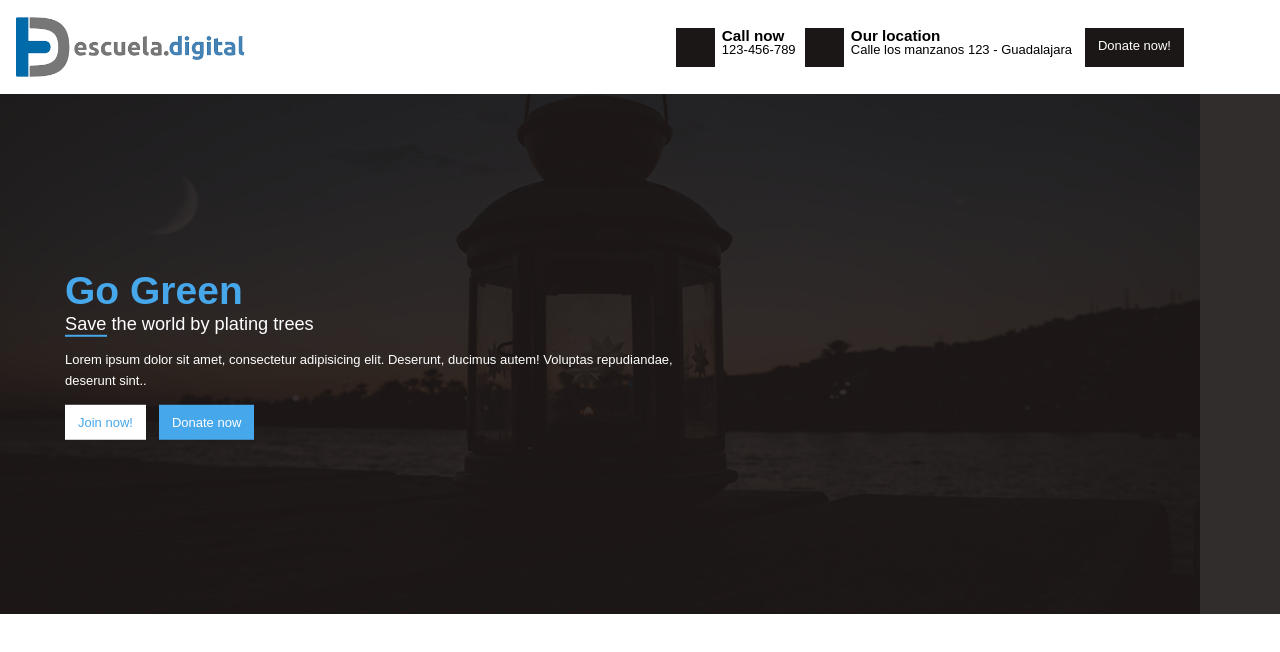
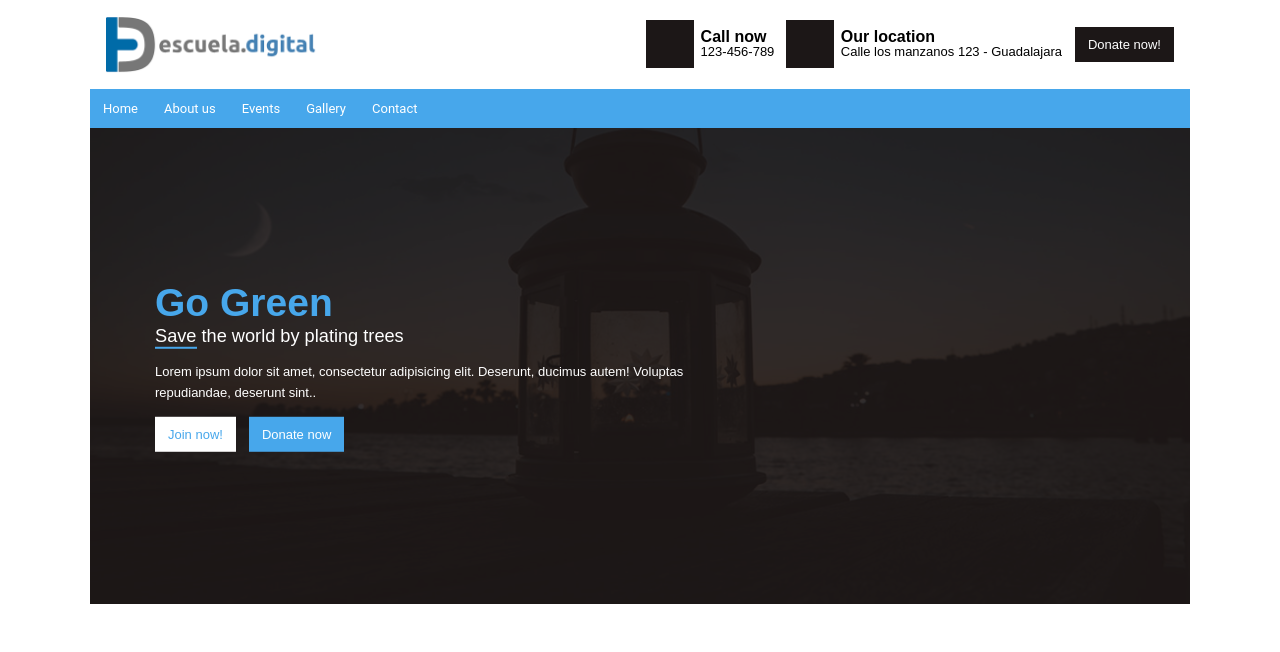
Before and after one commit to bauticutraro/Proyect-CSS, a plain HTML site: page index.html in a window 1280 px wide. Drawn offline with Linux system fonts and the light colour scheme; some icons are missing.

Commit message:
hize adatptable al menu

```diff
--- a/index.html
+++ b/index.html
@@ -3,7 +3,8 @@
 <head>
   <meta charset="utf-8">
   <meta name="viewport" content="width=device-width" initial-scale=1, user-scalable=no>
-  <link href="https://file.myfontastic.com/CML3QCNiTb3HrSdoPsg6q9/icons.css" rel="stylesheet">
+  <link href="https://file.myfontastic.com/CML3QCNiTb3HrSdoPsg6q9/icons.css"
+  <link href="https://fonts.googleapis.com/css?family=Roboto" rel="stylesheet">
   <link rel="stylesheet" href="css/styles.css">
   <title>Proyecto</title>
 </head>
@@ -46,7 +47,7 @@
   <div id="toggle-menu" class="icon-bar-nav toggle-menu"></div>
 
   <!-- menu -->
-<nav class="main-nav" id="nav">
+<nav class="main-nav main-container" id="nav">
   <ul class="main-menu">
     <li class="main-menu__item"><a href="#" class="main-menu__link">Home</a></li>
     <li class="main-menu__item"><a href="#" class="main-menu__link">About us</a></li>
@@ -63,7 +64,7 @@
 </nav>
 
   <!-- banner -->
-  <div class="main-banner">
+  <div class="main-banner main-container">
     <img src="img/banner.jpg" alt="banner" class="main-banner__img">
     <div class="main-banner__data">
       <h2 class="main-banner__title">Go Green</h2>
--- a/scss/layout/layout.scss
+++ b/scss/layout/layout.scss
@@ -1,6 +1,8 @@
 .main-container {
   width: 100%;
   max-width: $max-width;
+  margin-left: auto;
+  margin-right: auto;
 }
 
 .main-header {
--- a/scss/modules/_modules.scss
+++ b/scss/modules/_modules.scss
@@ -1,5 +1,6 @@
 .contact-widget {
   display: flex;
+  align-items: center;
 
   &__icon {
     width: 2em;
@@ -7,7 +8,7 @@
     background: $secondary-color;
     color: #fff;
     text-align: center;
-    font-size: 1.5em;
+    font-size: $xl;
     margin-left: .5em;
 
     &.button {
@@ -22,10 +23,12 @@
   &__title {
     margin: 0;
     line-height: 1;
+    font-size: $m;
   }
 
   &__content {
     margin: 0;
+    font-size: $s;
   }
 }
 
--- a/scss/styles.scss
+++ b/scss/styles.scss
@@ -15,7 +15,7 @@ $xs: 11px;
 
 // variables de layout
 $gutter: 16px;
-$max-width: 1200px;
+$max-width: 1100px;
 
 @import "base/normalize";
 @import "layout/layout";
--- a/scss/theme/menu.scss
+++ b/scss/theme/menu.scss
@@ -1,12 +1,21 @@
 .main-nav {
   background: $primary-color;
-  max-height: 0;
-  transition: all 1s ease;
 
-  &.show {
+  @media screen and (max-width: 1024px) {
+    max-height: 0;
     transition: all 1s ease;
-    max-height: 1000px;
+
+    &.show {
+      transition: all 1s ease;
+      max-height: 1000px;
+    }
   }
+
+  @media screen and (min-width: 1024px) {
+    display: flex;
+    justify-content: space-between;
+  }
+
 }
 
 .main-menu {
@@ -15,8 +24,16 @@
   margin-top: 0;
   margin-bottom: 0;
 
+  @media screen and (min-width: 1024px) {
+    display: flex;
+  }
+
   &__item  {
     border-bottom: 1px solid rgba(#fff,.5);
+
+    @media screen and (min-width: 1024px) {
+      border-bottom: none;
+    }
   }
 
   &__link {
@@ -25,6 +42,7 @@
     line-height: 3;
     padding: 0 1em;
     color: #fff;
+    font-family: 'Roboto', sans-serif;
   }
 }
 
@@ -35,4 +53,8 @@
   margin-left: auto;
   margin-right: auto;
   cursor: pointer;
+
+  @media screen and (min-width: 1024px) {
+    display: none;
+  }
 }
```
Also changed, not shown: css/styles.css.
